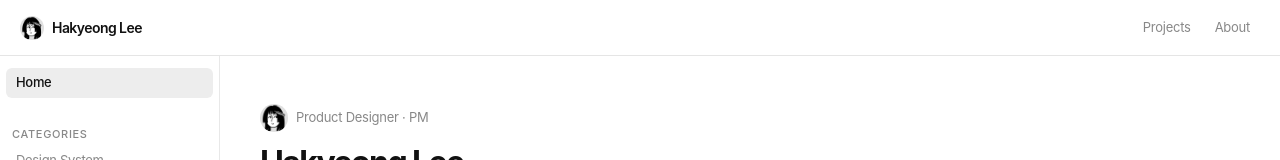
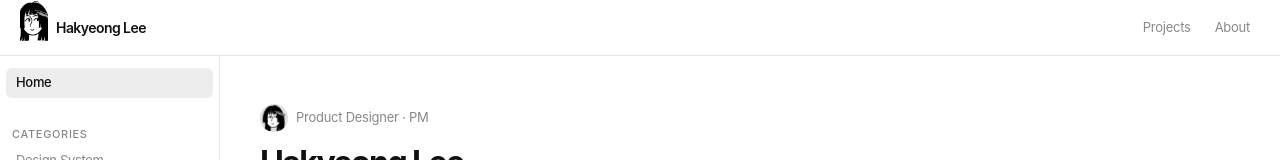
Before and after one commit to haeilylee/Portfolio, a Next.js app: page / in a window 1280 px wide. Shown: the top 160 px of the page. Built offline with nearby package versions, Linux system fonts and the light colour scheme; a web font is replaced by a local one.

Commit message:
Avatar: overflow nav bar (pop-out effect)

```diff
--- a/src/components/nav.tsx
+++ b/src/components/nav.tsx
@@ -33,20 +33,27 @@ export default function Nav() {
       >
         <div
           style={{
-            width: 24,
-            height: 24,
-            borderRadius: "50%",
-            overflow: "hidden",
-            background: "#e0e0e0",
+            width: 28,
+            height: 28,
             flexShrink: 0,
+            position: "relative",
           }}
         >
           <Image
             src="/profile.webp"
             alt="Hakyeong Lee"
-            width={24}
-            height={24}
-            style={{ objectFit: "cover", width: "100%", height: "100%" }}
+            width={36}
+            height={42}
+            style={{
+              objectFit: "cover",
+              objectPosition: "top center",
+              position: "absolute",
+              bottom: 0,
+              left: "50%",
+              transform: "translateX(-50%)",
+              width: "auto",
+              height: "42px",
+            }}
             onError={(e) => {
               (e.target as HTMLImageElement).style.display = "none";
             }}
```
